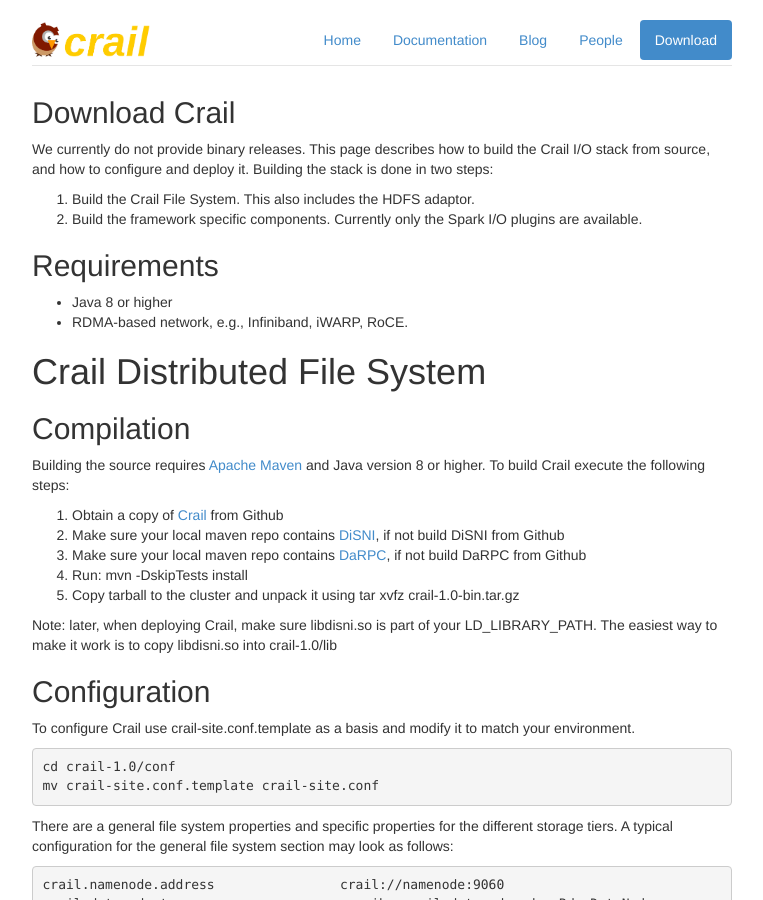
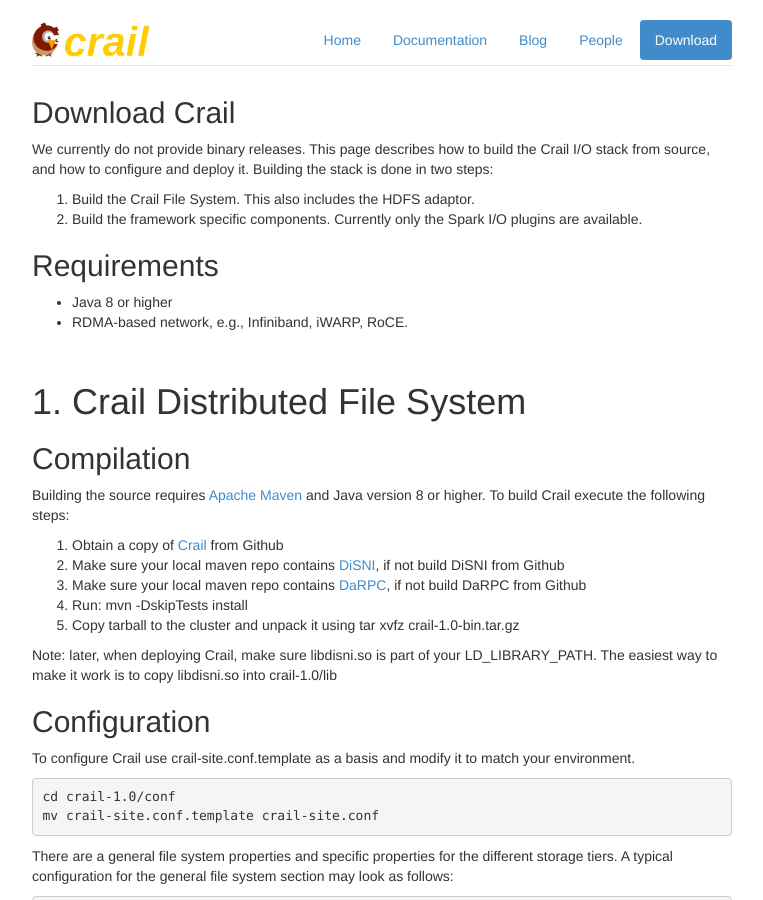
Before and after one commit to apache/incubator-crail-website, a Jekyll site: the page built from download/index.md, in a window 1280 px wide and 900 px high. Shown: the whole window, without its empty margins (258-1021 px from the left). Built offline with Jekyll 4.4.1, drawn with Linux system fonts in a browser that asks for light colours; some of the changed text lies outside the part shown.

Commit message:
Update index.md

```diff
--- a/download/index.md
+++ b/download/index.md
@@ -13,7 +13,9 @@
 * Java 8 or higher
 * RDMA-based network, e.g., Infiniband, iWARP, RoCE.
 
-# Crail Distributed File System
+<br>
+
+# 1. Crail Distributed File System
 
 ## Compilation
 
@@ -208,7 +210,9 @@
 
 The tool also contains benchmarks to read files randomly, or to measure the performance of opening files, etc.
 
-# Spark I/O Plugins
+<br>
+
+# 2. Spark I/O Plugins
 
 ## Compilation
 
```
